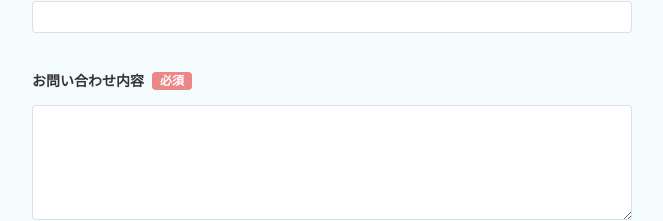
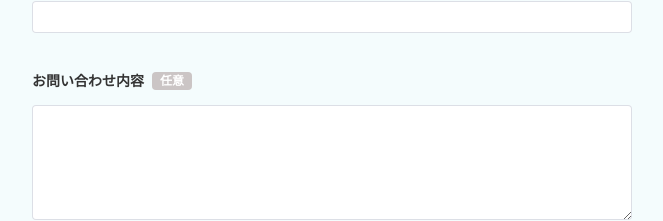
Before and after one commit to masateru0/Portfolio, a Vue app: page / in a window 1280 px wide. Shown: the part 4320-4541 px from the top of the page, without its empty margins (308-971 px from the left). Built offline with nearby package versions, Linux system fonts and the light colour scheme.

Commit message:
・スキルグラフの修正 ・フォームのラベル修正

```diff
--- a/src/Views/ContactForm.vue
+++ b/src/Views/ContactForm.vue
@@ -30,7 +30,7 @@
             <el-form-item>
                 <div class="form-label">
                     <label>お問い合わせ内容</label>
-                    <span class="required-label">必須</span>
+                    <span class="optional-label">任意</span>
                 </div>
                 <el-input v-model="form.message" type="textarea" rows="5" />
             </el-form-item>
--- a/src/components/SkillGraph.vue
+++ b/src/components/SkillGraph.vue
@@ -19,7 +19,7 @@ onMounted(() => {
             datasets: [
                 {
                     label: 'スキルレベル',
-                    data: [8, 8, 7.5, 7.5, 7, 1, 0, 9],
+                    data: [8, 8, 7.5, 7.5, 7, 1, 1, 9],
                     backgroundColor: 'rgba(54, 162, 235, 0.3)',
                     borderColor: 'rgba(54, 162, 235, 1)',
                     pointBackgroundColor: 'rgba(54, 162, 235, 1)',
```
